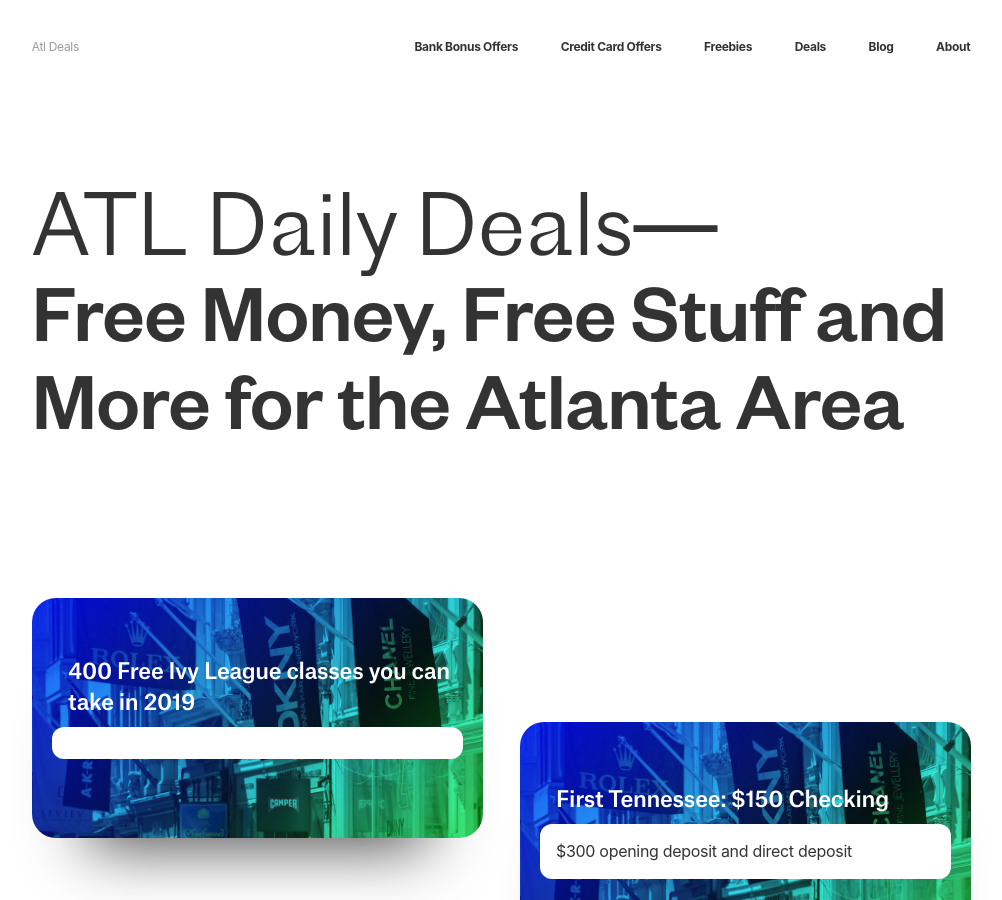
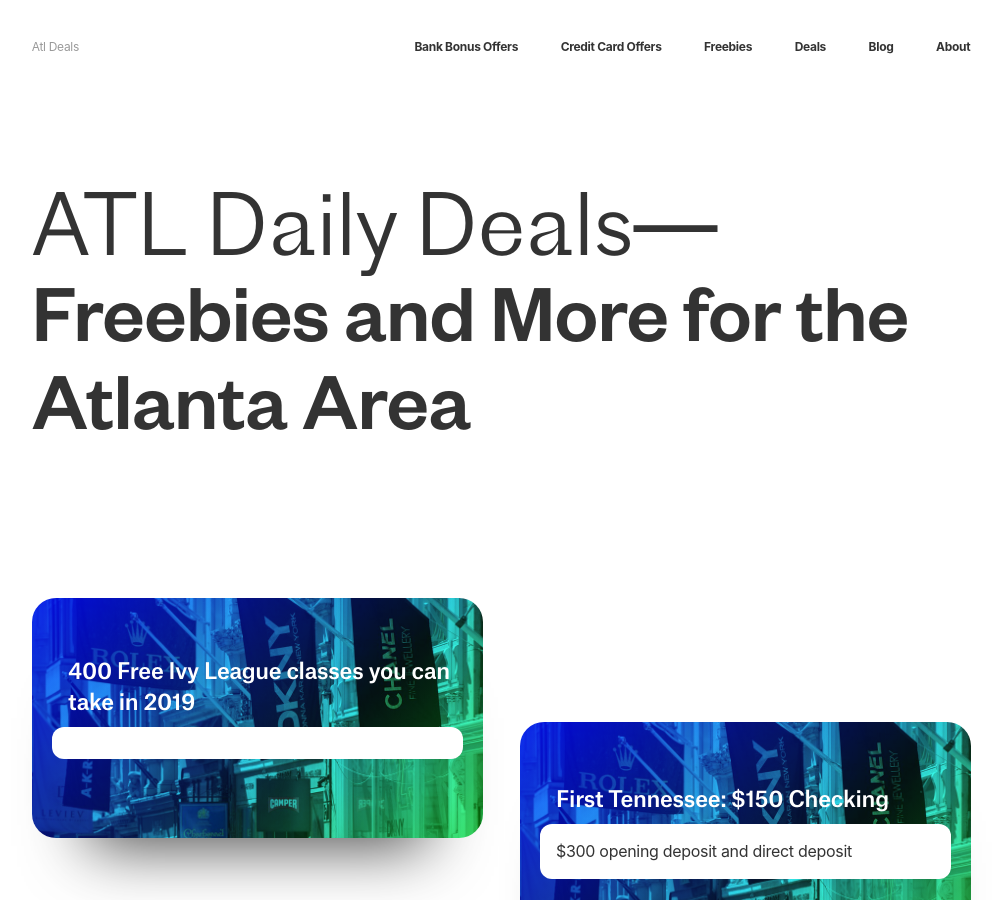
Before and after one commit to ohiosveryown/atldeals, a Jekyll site: the page built from index.html, in a window 1280 px wide and 900 px high. Shown: the whole window, without its empty margins (139-1141 px from the left). Built offline with Jekyll 4.4.1, drawn with Linux system fonts in a browser that asks for light colours; nearby versions of some CDN libraries.

Commit message:
Updated Intro

```diff
--- a/_posts/2018-09-23-intro.markdown
+++ b/_posts/2018-09-23-intro.markdown
@@ -4,7 +4,7 @@
 categories:
 - intro
 firstLine: ATL Daily Deals—
-secondLine: Free Money, Free Stuff and More for the Atlanta Area
+secondLine: Freebies and More for the Atlanta Area
 thirdLine:
 layout: default
 ---
```
